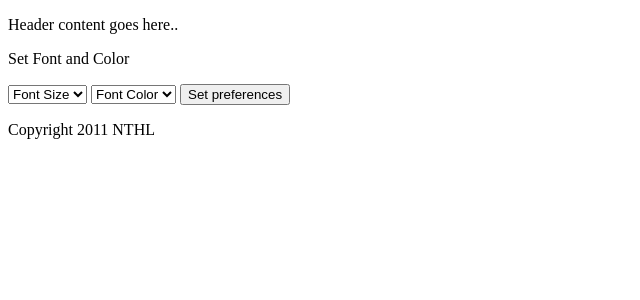
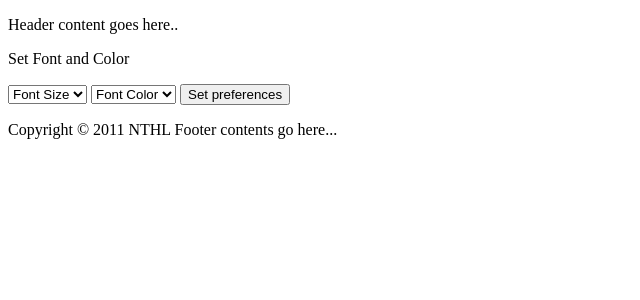
Before and after one commit to draneon/Sites, a PHP site: page /customizeFontColor.php in a window 1280 px wide. Shown: the top 300 px of the page, without its empty margins (0-640 px from the left). Run offline with PHP 8.4, Linux system fonts and the light colour scheme; data that the repository does not hold is empty.

Commit message:
change on master branch

```diff
--- a/test.local/templates/footer.phtml
+++ b/test.local/templates/footer.phtml
@@ -4,7 +4,8 @@
  </div>         <!--closing content div-->
     <div id="footer">
         <p>
-            Copyright 2011 NTHL
+            Copyright &copy 2011 NTHL
+		Footer contents go here...
         </p>
 </body>
 </html>
```
